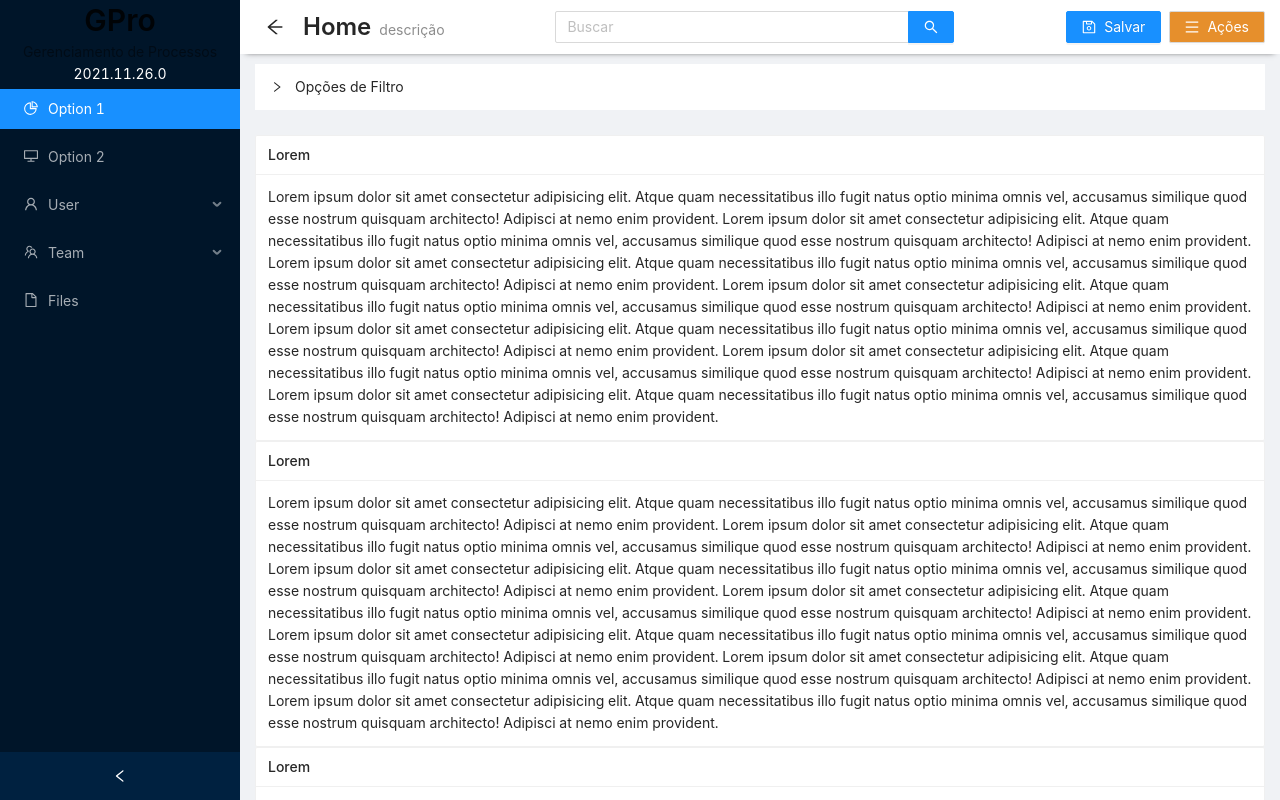
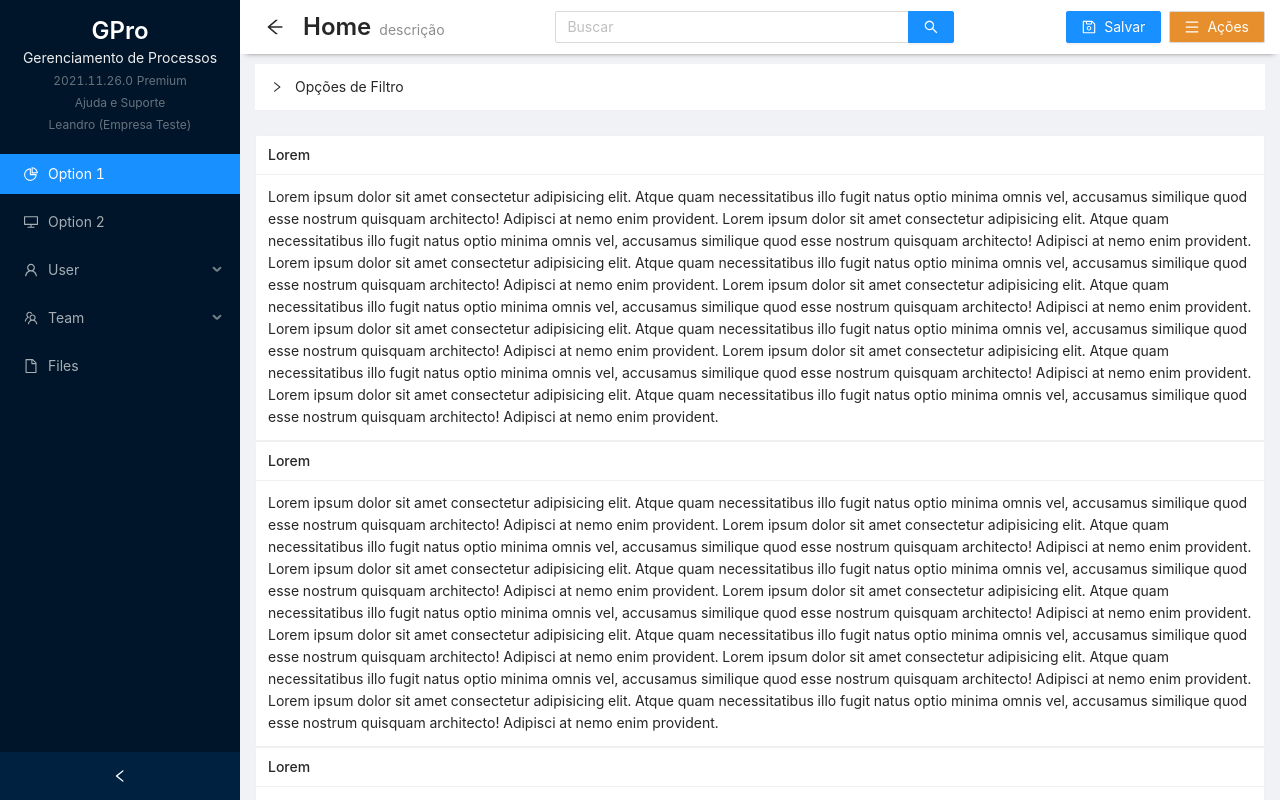
Before and after one commit to leandroaphermes/gpro-frontend-ts, a React (Create React App) app: page / in a window 1280 px wide. Built offline with nearby package versions, Linux system fonts and the light colour scheme.

Commit message:
iniciando ambiente

```diff
--- a/src/App.tsx
+++ b/src/App.tsx
@@ -1,12 +1,15 @@
 import { ConfigProvider } from 'antd';
 import LaoutBaseTemplate from 'components/LayoutBase'
+import Routers from 'routers';
 
 function App() {
 
 
   return (
     <ConfigProvider componentSize="small" >
-      <LaoutBaseTemplate />
+      <LaoutBaseTemplate>
+        <Routers />
+      </LaoutBaseTemplate>
     </ConfigProvider>
   );
 }
--- a/src/components/LayoutBase/Aside.tsx
+++ /dev/null
@@ -1,59 +0,0 @@
-import React from 'react'
-import { Layout, Menu, Typography } from 'antd'
-import { DesktopOutlined, FileOutlined, PieChartOutlined, TeamOutlined, UserOutlined } from '@ant-design/icons'
-
-
-import { WrapperBrand } from './styles'
-
-export type AsideProps = {
-  collapsed: boolean,
-  onToogleCollapsed: (collapse: boolean) => void,
-  widthMenu: number
-}
-
-export default function Aside({ collapsed, onToogleCollapsed, widthMenu } : AsideProps) {
-  return (
-    <Layout.Sider
-      collapsible
-      breakpoint="lg"
-      collapsed={collapsed}
-      onCollapse={onToogleCollapsed}
-      onBreakpoint={onToogleCollapsed}
-      width={widthMenu}
-      style={{
-        overflow: 'auto',
-        height: '100vh',
-        position: 'fixed',
-        left: 0,
-      }}
-    >
-        <WrapperBrand>
-          <Typography.Title level={2} style={{ marginBlock: "0px" }} >{process.env.REACT_APP_NAME}</Typography.Title>
-          {!collapsed && <Typography.Text type="secondary" >{process.env.REACT_APP_SUBNAME}</Typography.Text>}
-          <div>
-            <span>{process.env.REACT_APP_VERSION}</span>{' '}
-          </div>
-        </WrapperBrand>
-        <Menu theme="dark" defaultSelectedKeys={['1']} mode="inline">
-          <Menu.Item key="1" icon={<PieChartOutlined />}>
-            Option 1
-          </Menu.Item>
-          <Menu.Item key="2" icon={<DesktopOutlined />}>
-            Option 2
-          </Menu.Item>
-          <Menu.SubMenu key="sub1" icon={<UserOutlined />} title="User">
-            <Menu.Item key="3">Tom</Menu.Item>
-            <Menu.Item key="4">Bill</Menu.Item>
-            <Menu.Item key="5">Alex</Menu.Item>
-          </Menu.SubMenu>
-          <Menu.SubMenu key="sub2" icon={<TeamOutlined />} title="Team">
-            <Menu.Item key="6">Team 1</Menu.Item>
-            <Menu.Item key="8">Team 2</Menu.Item>
-          </Menu.SubMenu>
-          <Menu.Item key="9" icon={<FileOutlined />}>
-            Files
-          </Menu.Item>
-        </Menu>
-    </Layout.Sider>
-  )
-}
--- a/src/components/LayoutBase/index.tsx
+++ b/src/components/LayoutBase/index.tsx
@@ -1,22 +1,25 @@
 import { Layout } from 'antd'
-import { useState } from 'react'
+import React, { useState } from 'react'
 
 
-import Home from 'pages/home'
-import Aside from './Aside'
+import LayoutMenuAside from 'components/LayoutMenuAside'
 
 const widthMenu = 240
 
-export default function LayoutBase() {
+type LayoutBaseProps = {
+  children: React.ReactElement
+}
+
+export default function LayoutBase({ children }: LayoutBaseProps) {
 
   const [collapsed, setCollapsed] = useState(false)
 
   return (
     <Layout style={{ minHeight: '100vh' }}>
-      <Aside collapsed={collapsed}  onToogleCollapsed={setCollapsed} widthMenu={widthMenu} />
+      <LayoutMenuAside collapsed={collapsed}  onToogleCollapsed={setCollapsed} widthMenu={widthMenu} />
       <Layout style={{ marginLeft: !collapsed ? widthMenu : 80, height: "100%" }}>
         <Layout.Content>
-          <Home />
+          {children}
         </Layout.Content>
       </Layout>
     </Layout>
--- /dev/null
+++ b/src/components/LayoutMenuAside/index.tsx
@@ -0,0 +1,81 @@
+import { Menu, Tag } from 'antd'
+import { DesktopOutlined, FileOutlined, PieChartOutlined, TeamOutlined, UserOutlined } from '@ant-design/icons'
+import _ from 'lodash'
+
+
+import { BrandSubTitle, BrandTitle, ContainerUsuario, ContainerUsuarioText, ContainerVersao, LayoutSider, LinkSuporte, TextVersao, WrapperBrand } from './styles'
+
+export type AsideProps = {
+  collapsed: boolean,
+  onToogleCollapsed: (collapse: boolean) => void,
+  widthMenu: number
+}
+
+const { empresa, usuario } = {
+  empresa: {
+    nome: "Empresa Teste",
+    versao_contratado: "premium",
+    status_contratado: "normal"
+  },
+  usuario: {
+    id: 21,
+    nome: "Leandro"
+  }
+}
+
+export default function Aside({ collapsed, onToogleCollapsed, widthMenu } : AsideProps) {
+  return (
+    <LayoutSider
+      collapsible
+      breakpoint="lg"
+      collapsed={collapsed}
+      onCollapse={onToogleCollapsed}
+      onBreakpoint={onToogleCollapsed}
+      width={widthMenu}
+    >
+        <WrapperBrand>
+          <BrandTitle level={3}>{process.env.REACT_APP_NAME}</BrandTitle>
+          {!collapsed && <BrandSubTitle>{process.env.REACT_APP_SUBNAME}</BrandSubTitle>}
+          <ContainerVersao>
+            <TextVersao>{process.env.REACT_APP_VERSION}</TextVersao>{' '}
+            <TextVersao>{_.upperFirst(empresa?.versao_contratado)}</TextVersao>
+          </ContainerVersao>
+          {!collapsed && (
+            <div>
+              <LinkSuporte href="https://app.pipefy.com/public/form/5UPXYXx3" target="_blank" rel="noreferrer">
+                Ajuda e Suporte
+              </LinkSuporte>
+            </div>
+          )}
+          <ContainerUsuario>
+            <ContainerUsuarioText>
+              {String(usuario?.nome || '').split(' ')?.[0] || ''} ({String(empresa.nome).trim()})
+            </ContainerUsuarioText>
+          </ContainerUsuario>
+          {empresa?.status_contratado === 'vencido' && !collapsed && (
+            <Tag color="warning">Existem mensalidade(s) vencidas!</Tag>
+          )}
+        </WrapperBrand>
+        <Menu theme="dark" defaultSelectedKeys={['1']} mode="inline">
+          <Menu.Item key="1" icon={<PieChartOutlined />}>
+            Option 1
+          </Menu.Item>
+          <Menu.Item key="2" icon={<DesktopOutlined />}>
+            Option 2
+          </Menu.Item>
+          <Menu.SubMenu key="sub1" icon={<UserOutlined />} title="User">
+            <Menu.Item key="3">Tom</Menu.Item>
+            <Menu.Item key="4">Bill</Menu.Item>
+            <Menu.Item key="5">Alex</Menu.Item>
+          </Menu.SubMenu>
+          <Menu.SubMenu key="sub2" icon={<TeamOutlined />} title="Team">
+            <Menu.Item key="6">Team 1</Menu.Item>
+            <Menu.Item key="8">Team 2</Menu.Item>
+          </Menu.SubMenu>
+          <Menu.Item key="9" icon={<FileOutlined />}>
+            Files
+          </Menu.Item>
+        </Menu>
+    </LayoutSider>
+  )
+}
--- /dev/null
+++ b/src/components/LayoutMenuAside/styles.ts
@@ -0,0 +1,49 @@
+import { Layout, Typography } from "antd";
+import styled from "styled-components";
+
+
+export const LayoutSider = styled(Layout.Sider)`
+  overflow: auto;
+  height: 100vh;
+  position: fixed;
+  left: 0;
+`
+
+export const WrapperBrand = styled.div`
+  text-align: center;
+  color: #FFF;
+  padding: 15px;
+`
+
+export const BrandTitle = styled(Typography.Title)`
+  margin-bottom: 0px !important;
+  color: #FFF !important;
+`
+
+export const BrandSubTitle = styled(Typography.Text)`
+  color: #EEE !important;
+`
+
+export const ContainerVersao = styled.div`
+  text-align: center;
+`
+
+export const TextVersao = styled.span`
+  color: rgba(255,255,255, 0.4);
+  font-size: 12px;
+  text-align: "center";
+`
+
+export const LinkSuporte = styled.a`
+  color: rgba(255,255,255, 0.4);
+  font-size: 12px;
+`
+
+export const ContainerUsuario = styled.div`
+  text-align: center;
+`
+
+export const ContainerUsuarioText = styled.span`
+  color: rgba(255,255,255, 0.4);
+  font-size: 12px;
+`
--- a/src/index.tsx
+++ b/src/index.tsx
@@ -1,12 +1,10 @@
-import React from 'react'
 import ReactDOM from 'react-dom'
-import { ConfigProvider } from 'antd'
 import App from './App'
 
 import 'antd/dist/antd.css'
 import './styles.css'
 
-import reportWebVitals from './reportWebVitals'
+// import reportWebVitals from './reportWebVitals'
 
 ReactDOM.render(
   <App />,
--- /dev/null
+++ b/src/routers/history.ts
@@ -0,0 +1,3 @@
+import { createBrowserHistory } from 'history'
+
+export default createBrowserHistory()
--- /dev/null
+++ b/src/routers/index.tsx
@@ -0,0 +1,12 @@
+import { BrowserRouter, Route, Routes } from "react-router-dom";
+import Home from "pages/home";
+
+export default function Routers() {
+  return (
+    <BrowserRouter>
+      <Routes>
+        <Route path="/" element={<Home />} />
+      </Routes>
+    </BrowserRouter>
+  )
+}
```
Also changed, not shown: package.json (+6 -2 lines), 1 other file (tests, documents, lock files or other folders).
